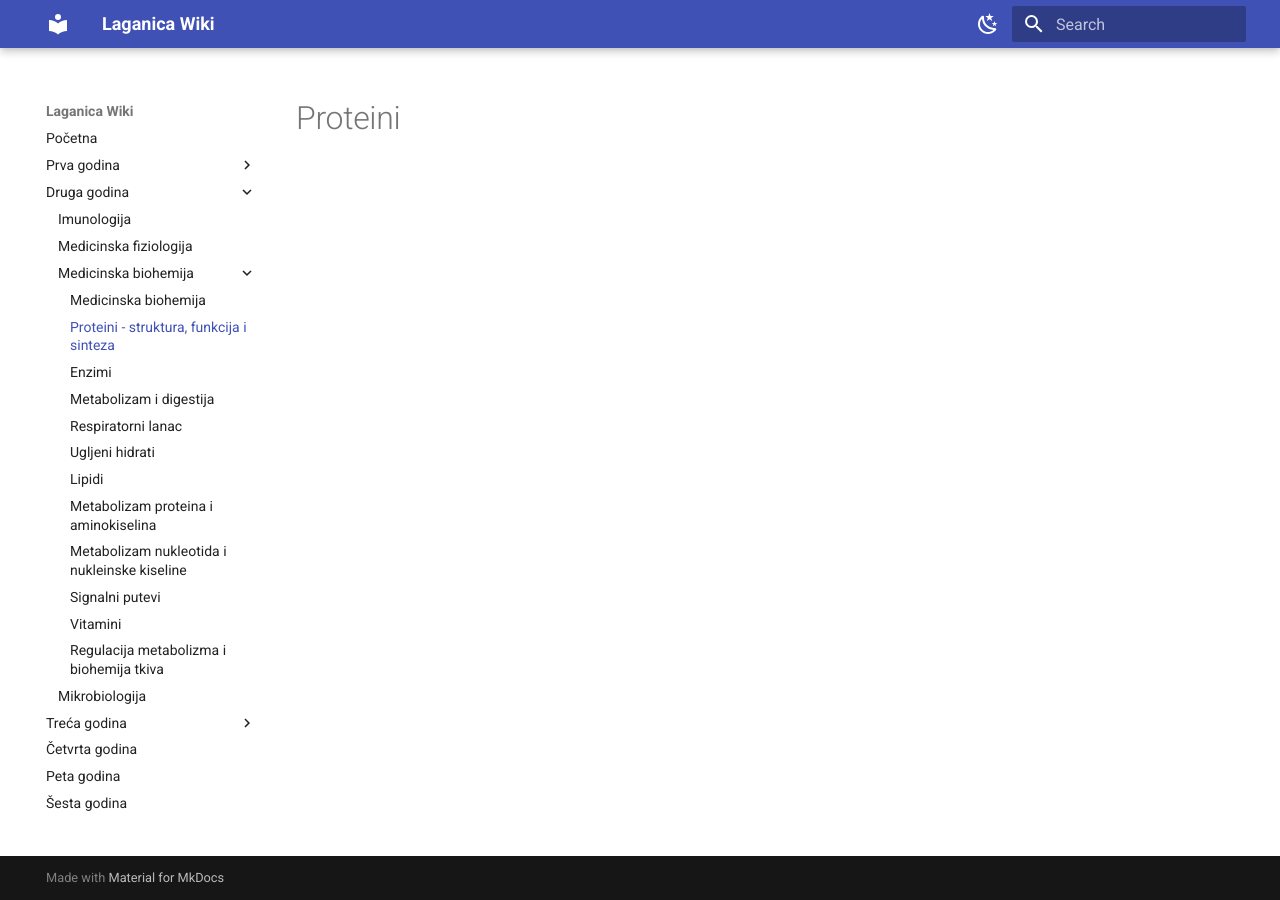
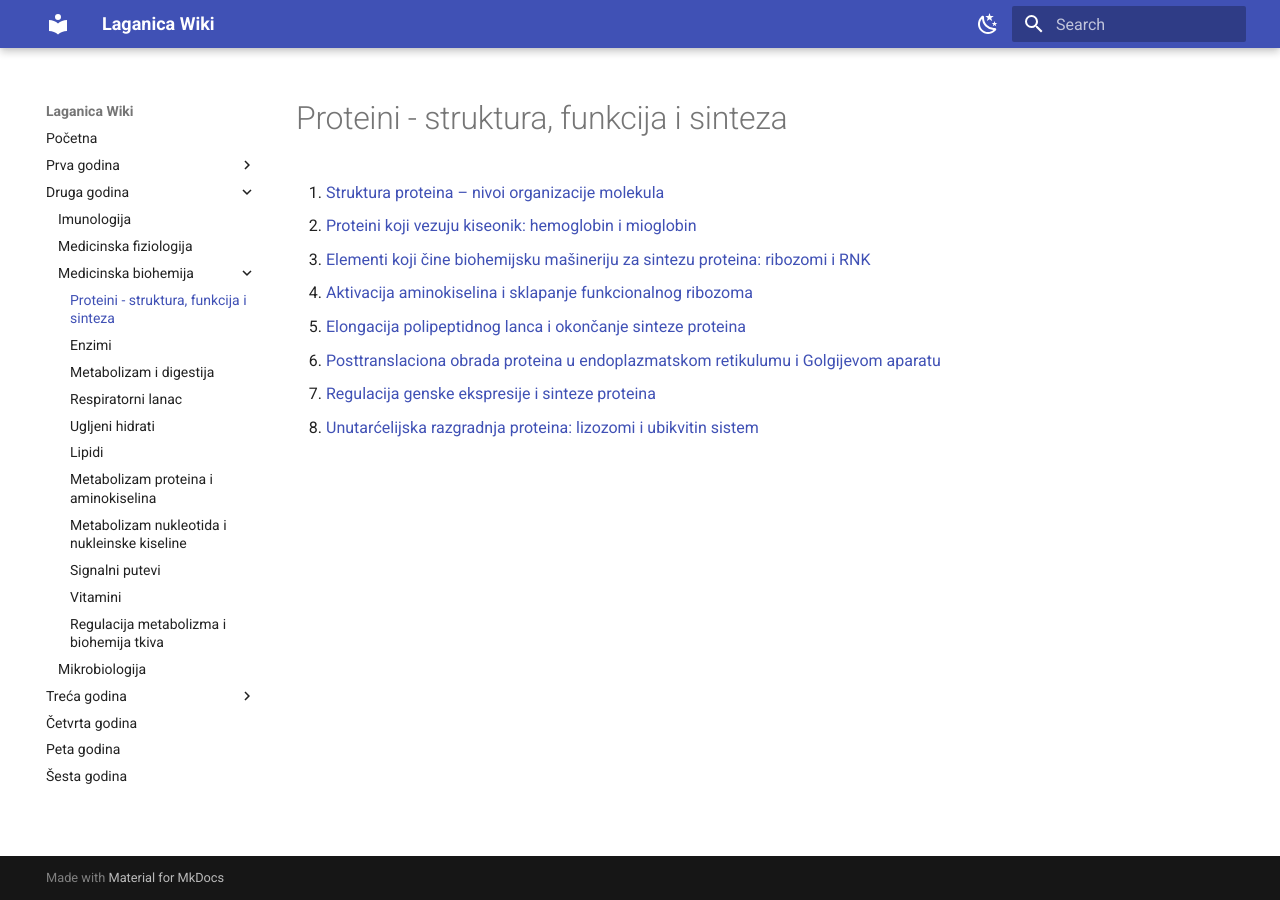
Before and after one commit to Goga-NG/laganica-wiki, an MkDocs documentation site: the page built from docs/druga-godina/medicinska-biohemija/proteini/index.md, in a window 1280 px wide. Built offline with MkDocs 1.6.1 and Material for MkDocs 9.7.7, drawn with Linux system fonts in a browser that asks for light colours.

Commit message:
Dodati indeks hiperlinkovi proteina

```diff
--- a/docs/druga-godina/medicinska-biohemija/proteini/index.md
+++ b/docs/druga-godina/medicinska-biohemija/proteini/index.md
@@ -1 +1,10 @@
-# Proteini
+# Proteini - struktura, funkcija i sinteza
+
+1. [Struktura proteina – nivoi organizacije molekula](struktura-proteina-nivoi-organizacije-molekula.md)
+2. [Proteini koji vezuju kiseonik: hemoglobin i mioglobin](proteini-koji-vezuju-kiseonik-hemoglobin-i-mioglobin.md)
+3. [Elementi koji čine biohemijsku mašineriju za sintezu proteina: ribozomi i RNK](elementi-koji-cine-biohemijsku-masineriju-za-sintezu-proteina-ribozomi-i-rnk.md)
+4. [Aktivacija aminokiselina i sklapanje funkcionalnog ribozoma](aktivacija-aminokiselina-i-sklapanje-funkcionalnog-ribozoma.md)
+5. [Elongacija polipeptidnog lanca i okončanje sinteze proteina](elongacija-polipeptidnog-lanca-i-okoncanje-sinteze-proteina.md)
+6. [Posttranslaciona obrada proteina u endoplazmatskom retikulumu i Golgijevom aparatu](posttranslaciona-obrada-proteina-u-endoplazmatskom-retikulumu-i-golgijevom-aparatu.md)
+7. [Regulacija genske ekspresije i sinteze proteina](regulacija-genske-ekspresije-i-sinteze-proteina.md)
+8. [Unutarćelijska razgradnja proteina: lizozomi i ubikvitin sistem](unutarcelijaska-razgradnja-proteina-lizozomi-i-ubikvitin-sistem.md)
--- a/mkdocs.yml
+++ b/mkdocs.yml
@@ -29,7 +29,7 @@ nav:
     - Imunologija: druga-godina/imunologija/index.md
     - Medicinska fiziologija: druga-godina/medicinska-fiziologija/index.md
     - Medicinska biohemija:
-      - Medicinska biohemija: druga-godina/medicinska-biohemija/index.md
+
       - Proteini - struktura, funkcija i sinteza: druga-godina/medicinska-biohemija/proteini/index.md
       - Enzimi: druga-godina/medicinska-biohemija/enzimi/index.md
       - Metabolizam i digestija: druga-godina/medicinska-biohemija/metabolizam-i-digestija/index.md
```
